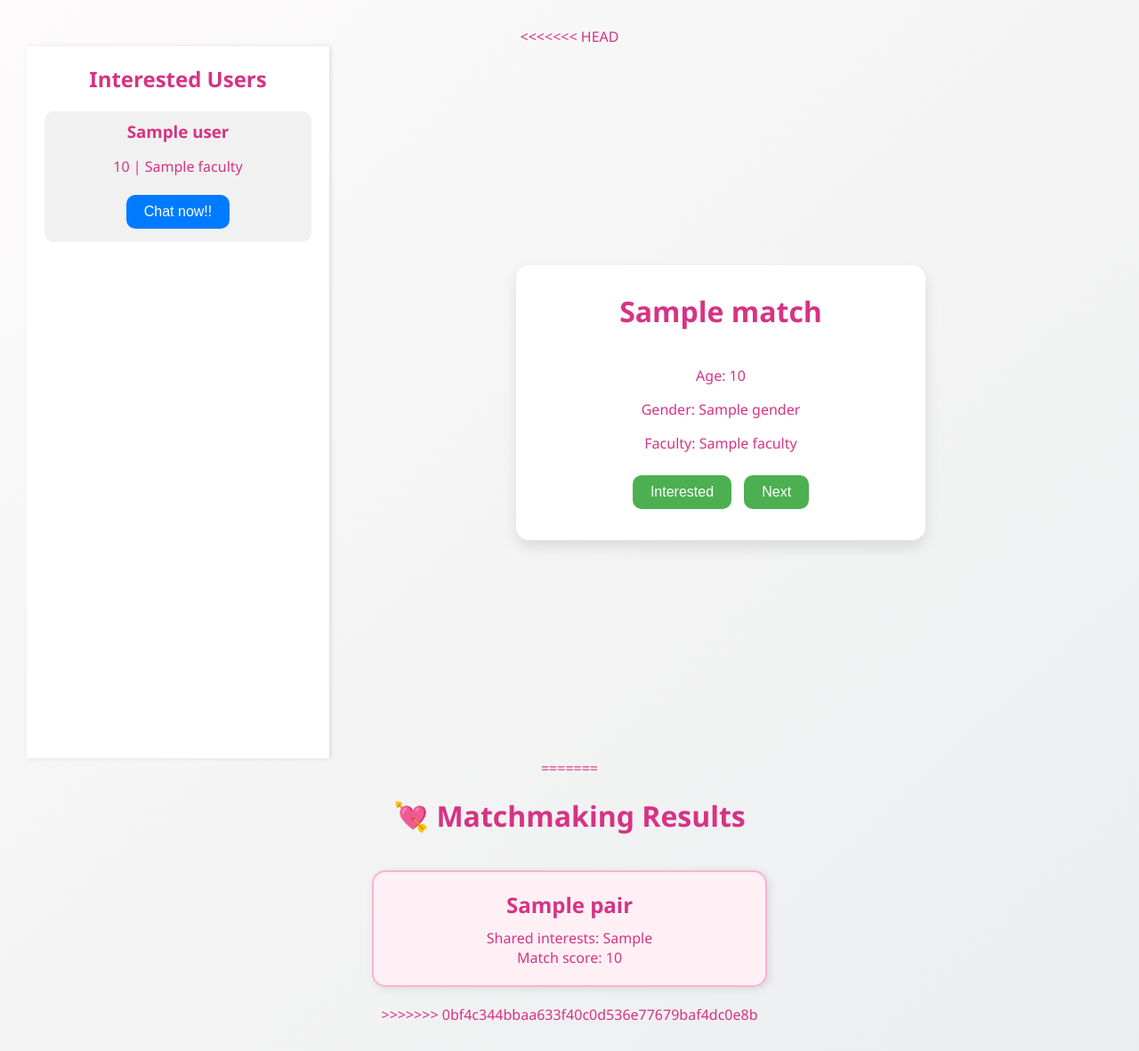
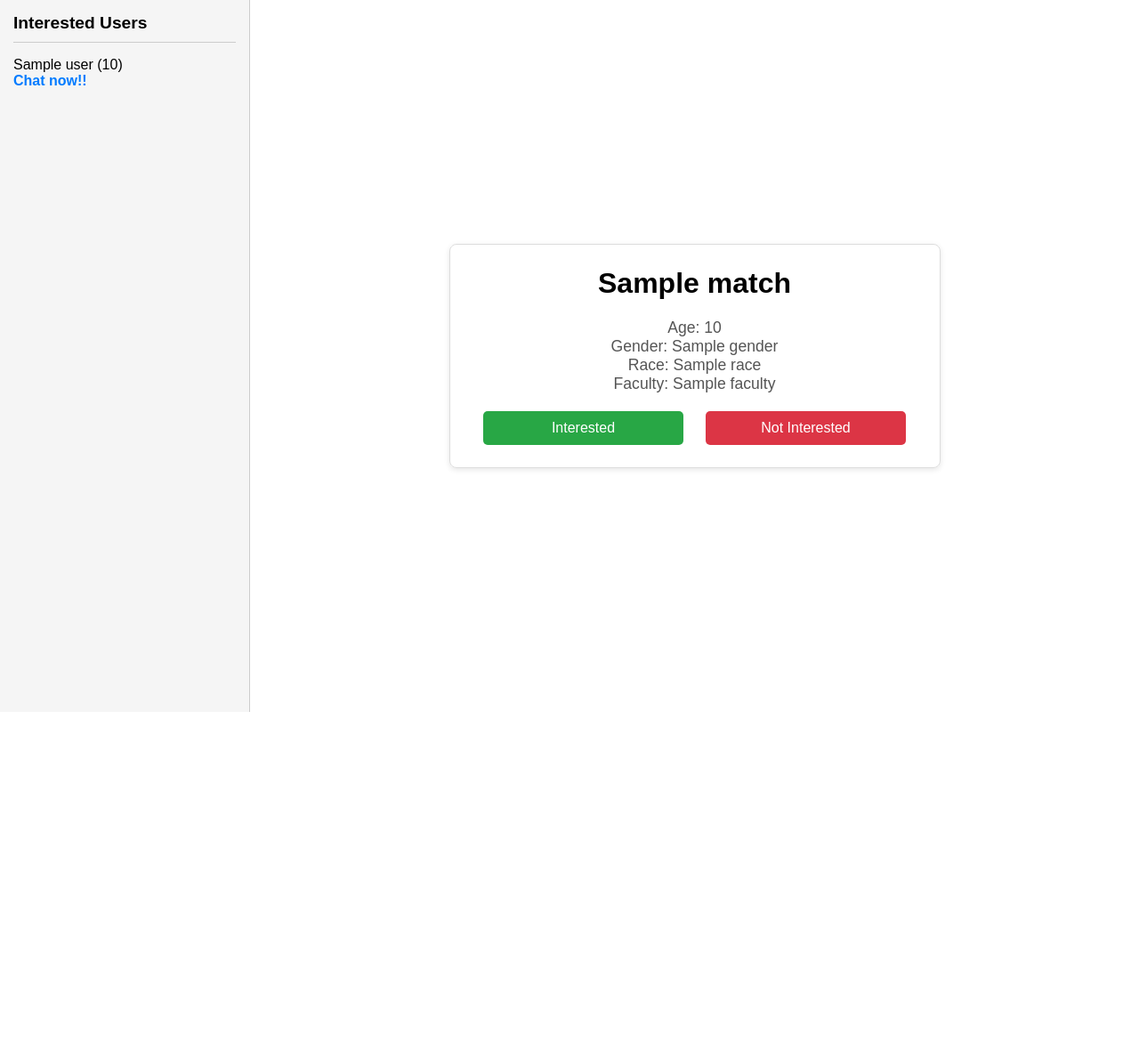
Before and after one commit to LohJian/ForMchat, a Flask app: template templates/matches.html in a window 1280 px wide. Shown: the whole page at 89% size. After the commit the page ends 800 px from the top, so only its background shows below. Run offline with Flask 3, Linux system fonts and the light colour scheme; the template is opened without the code that fills it: most values are stand-ins (such as "Sample title", 1, 10 or a date in 2020).

Commit message:
finalised matching algo and chat system

```diff
--- a/app.py
+++ b/app.py
@@ -3,7 +3,14 @@ import sqlite3
 
 app = Flask(__name__)
 
-local_user = {"id": 99, "name": "Yu Zhe", "age": 21, "gender": "Male", "faculty": "Computing"}
+local_user = {
+    "id": 99,
+    "name": "Yu Zhe",
+    "age": 21,
+    "gender": "Male",
+    "faculty": "Computing",
+    "race": "Chinese"
+}
 
 def get_db_connection():
     conn = sqlite3.connect('users.db')
@@ -12,31 +19,56 @@ def get_db_connection():
 
 @app.route('/')
 def home():
-    return redirect(url_for('show_match', index=0))
+    return redirect(url_for('show_match'))
 
-@app.route('/matches/<int:index>')
-def show_match(index):
+@app.route('/matches')
+def show_match():
     conn = get_db_connection()
-    users = conn.execute("SELECT * FROM users WHERE gender = 'Female'").fetchall()
-    total = len(users)
-    if index >= total:
-        return redirect(url_for('show_match', index=0))
-    match = users[index]
-    likes = conn.execute("SELECT liked_id FROM likes WHERE liker_id = ?", (local_user['id'],)).fetchall()
-    liked_user_ids = {like['liked_id'] for like in likes}
-    already_liked = match['id'] in liked_user_ids
-    liked_users = conn.execute("SELECT * FROM users WHERE id IN ({seq})".format(
-        seq=','.join(['?']*len(liked_user_ids)) if liked_user_ids else '0'), tuple(liked_user_ids)).fetchall() if liked_user_ids else []
+
+    reacted_users = conn.execute(
+        "SELECT liked_id FROM likes WHERE liker_id = ? UNION SELECT disliked_id FROM dislikes WHERE disliker_id = ?",
+        (local_user['id'], local_user['id'])
+    ).fetchall()
+    reacted_ids = [row[0] for row in reacted_users]
+
+    if reacted_ids:
+        reacted_filter = "AND id NOT IN ({})".format(','.join(['?'] * len(reacted_ids)))
+    else:
+        reacted_filter = ""
+
+    query = f"""
+        SELECT * FROM users
+        WHERE id != ?
+        {reacted_filter}
+        AND ABS(age - ?) <= 5
+        LIMIT 1
+    """
+
+    params = [local_user['id']] + reacted_ids + [local_user['age']] if reacted_ids else [local_user['id'], local_user['age']]
+    match = conn.execute(query, params).fetchone()
+
+    liked_users = conn.execute(
+        "SELECT * FROM users WHERE id IN (SELECT liked_id FROM likes WHERE liker_id = ?)",
+        (local_user['id'],)
+    ).fetchall()
     conn.close()
-    return render_template('matches.html', match=match, index=index, total=total, already_liked=already_liked, liked_users=liked_users)
+    return render_template('matches.html', match=match, liked_users=liked_users)
 
-@app.route('/like/<int:liked_id>/<int:index>', methods=['POST'])
-def like_user(liked_id, index):
+@app.route('/like/<int:liked_id>', methods=['POST'])
+def like_user(liked_id):
     conn = get_db_connection()
     conn.execute("INSERT OR IGNORE INTO likes (liker_id, liked_id) VALUES (?, ?)", (local_user['id'], liked_id))
     conn.commit()
     conn.close()
-    return redirect(url_for('show_match', index=index + 1))
+    return redirect(url_for('show_match'))
+
+@app.route('/dislike/<int:disliked_id>', methods=['POST'])
+def dislike_user(disliked_id):
+    conn = get_db_connection()
+    conn.execute("INSERT OR IGNORE INTO dislikes (disliker_id, disliked_id) VALUES (?, ?)", (local_user['id'], disliked_id))
+    conn.commit()
+    conn.close()
+    return redirect(url_for('show_match'))
 
 @app.route('/chat/<int:other_user_id>', methods=['GET', 'POST'])
 def chat(other_user_id):
@@ -46,6 +78,7 @@ def chat(other_user_id):
     if not other_user:
         conn.close()
         return "User not found", 404
+
     if request.method == 'POST':
         msg = request.form['message']
         if msg.strip():
@@ -54,6 +87,7 @@ def chat(other_user_id):
                 (user['id'], other_user_id, msg)
             )
             conn.commit()
+
     chat_history = conn.execute(
         "SELECT sender_id, receiver_id, message, timestamp FROM messages WHERE (sender_id = ? AND receiver_id = ?) OR (sender_id = ? AND receiver_id = ?) ORDER BY timestamp",
         (user['id'], other_user_id, other_user_id, user['id'])
--- a/templates/matches.html
+++ b/templates/matches.html
@@ -1,177 +1,137 @@
 <!DOCTYPE html>
 <html lang="en">
 <head>
-<<<<<<< HEAD
-    <meta charset="UTF-8">
-    <title>Find Your Match</title>
+  <meta charset="UTF-8" />
+  <title>Matches</title>
   <style>
     body {
+      font-family: Arial, sans-serif;
+      display: flex;
       margin: 0;
-            font-family: Arial, sans-serif;
-            background: linear-gradient(to bottom right, #fdfbfb, #ebedee);
-        }
-        .container {
-            display: flex;
+      padding: 0;
       height: 100vh;
     }
     .sidebar {
-            width: 300px;
-            background-color: #ffffff;
-            box-shadow: 2px 0 5px rgba(0,0,0,0.1);
-            padding: 20px;
+      width: 250px;
+      background: #f5f5f5;
+      border-right: 1px solid #ccc;
+      padding: 15px;
       overflow-y: auto;
     }
     .sidebar h2 {
       margin-top: 0;
+      font-size: 1.2em;
+      border-bottom: 1px solid #ccc;
+      padding-bottom: 10px;
     }
-        .sidebar .user {
-            padding: 10px;
-            margin-bottom: 15px;
-            background-color: #f1f1f1;
-            border-radius: 10px;
+    .sidebar ul {
+      list-style: none;
+      padding: 0;
     }
-        .sidebar .user h3 {
-            margin: 0;
+    .sidebar li {
+      margin-bottom: 12px;
+      padding-bottom: 8px;
+      border-bottom: 1px solid #ddd;
     }
-        .sidebar .user form {
-            margin-top: 5px;
+    .sidebar li:last-child {
+      border-bottom: none;
     }
-        .main {
-            flex: 1;
+    .sidebar a {
+      text-decoration: none;
+      color: #007bff;
+      font-weight: bold;
+    }
+    .content {
+      flex-grow: 1;
+      padding: 30px;
       display: flex;
       flex-direction: column;
+      justify-content: center;
       align-items: center;
-            justify-content: center;
-            padding: 40px;
+      background: #fff;
     }
-        .profile-card {
-            background-color: #ffffff;
-            padding: 30px;
-            border-radius: 15px;
-            box-shadow: 0 8px 16px rgba(0,0,0,0.1);
+    .match-card {
+      border: 1px solid #ddd;
+      padding: 25px;
+      width: 100%;
+      max-width: 500px;
+      box-shadow: 0 2px 6px rgba(0,0,0,0.1);
+      border-radius: 8px;
       text-align: center;
-            width: 400px;
     }
-        .profile-card h1 {
+    .match-card h1 {
       margin-top: 0;
+      font-size: 2em;
     }
-        .actions {
+    .match-info {
+      margin: 15px 0;
+      font-size: 1.1em;
+      color: #555;
+    }
+    form {
       margin-top: 20px;
+      display: flex;
+      justify-content: space-around;
     }
-        .actions form {
-            display: inline-block;
+    button {
+      padding: 10px 20px;
+      border: none;
+      font-size: 1em;
+      border-radius: 5px;
+      cursor: pointer;
+      width: 45%;
     }
-        .btn {
-            padding: 10px 20px;
-            border-radius: 10px;
-            border: none;
-            background-color: #4CAF50;
+    button.interested {
+      background-color: #28a745;
       color: white;
-            font-size: 16px;
-            cursor: pointer;
-            margin: 5px;
     }
-        .btn:hover {
-            background-color: #45a049;
+    button.not-interested {
+      background-color: #dc3545;
+      color: white;
     }
-        .chat-btn {
-            background-color: #007bff;
-        }
-        .chat-btn:hover {
-            background-color: #0056b3;
+    .no-match {
+      font-size: 1.3em;
+      color: #888;
+      font-style: italic;
     }
   </style>
 </head>
 <body>
-    <div class="container">
   <div class="sidebar">
     <h2>Interested Users</h2>
+    {% if liked_users %}
+      <ul>
         {% for user in liked_users %}
-                <div class="user">
-                    <h3>{{ user.name }}</h3>
-                    <p>{{ user.age }} | {{ user.faculty }}</p>
-                    <form action="{{ url_for('chat', other_user_id=user.id) }}">
-                        <button class="btn chat-btn">Chat now!!</button>
+          <li>
+            {{ user.name }} ({{ user.age }})<br />
+            <a href="{{ url_for('chat', other_user_id=user.id) }}">Chat now!!</a>
+          </li>
+        {% endfor %}
+      </ul>
+    {% else %}
+      <p>No interested users yet.</p>
+    {% endif %}
+  </div>
+
+  <div class="content">
+    {% if match %}
+      <div class="match-card">
+        <h1>{{ match.name }}</h1>
+        <div class="match-info">
+          Age: {{ match.age }}<br />
+          Gender: {{ match.gender }}<br />
+          Race: {{ match.race }}<br />
+          Faculty: {{ match.faculty }}
+        </div>
+
+        <form action="{{ url_for('like_user', liked_id=match.id) }}" method="post">
+          <button type="submit" name="reaction" value="interested" class="interested">Interested</button>
+          <button type="submit" name="reaction" value="not_interested" class="not-interested">Not Interested</button>
         </form>
       </div>
-            {% endfor %}
-        </div>
-        <div class="main">
-            <div class="profile-card">
-                <h1>{{ match.name }}</h1>
-                <p>Age: {{ match.age }}</p>
-                <p>Gender: {{ match.gender }}</p>
-                <p>Faculty: {{ match.faculty }}</p>
-                <div class="actions">
-                    {% if not already_liked %}
-                        <form action="{{ url_for('like_user', liked_id=match.id, index=index) }}" method="post">
-                            <button class="btn">Interested</button>
-                        </form>
     {% else %}
-                        <p>You're already interested!</p>
+      <p class="no-match">No more matches to show right now. Check back later!</p>
     {% endif %}
-                    <form action="{{ url_for('show_match', index=(index + 1) % total) }}" method="get">
-                        <button class="btn">Next</button>
-                    </form>
-                </div>
-            </div>
-        </div>
   </div>
 </body>
 </html>
-=======
-  <meta charset="UTF-8">
-  <title>💕 Matchmaker Results</title>
-  <style>
-    body {
-      font-family: 'Segoe UI', sans-serif;
-      background-color: #ffe6f0;
-      color: #d63384;
-      text-align: center;
-      padding: 30px;
-    }
-
-    h1 {
-      color: #d63384;
-      margin-bottom: 40px;
-    }
-
-    .match-card {
-      background-color: #fff0f6;
-      border: 2px solid #f8b3d0;
-      border-radius: 15px;
-      padding: 20px;
-      margin: 20px auto;
-      width: 80%;
-      max-width: 400px;
-      box-shadow: 2px 2px 10px rgba(0, 0, 0, 0.1);
-    }
-
-    .match-card h2 {
-      margin: 0;
-      font-size: 1.5em;
-    }
-
-    .shared {
-      font-size: 1em;
-      margin-top: 10px;
-    }
-  </style>
-</head>
-<body>
-
-  <h1>💘 Matchmaking Results</h1>
-
-  {% for match in matches %}
-    <div class="match-card">
-      <h2>{{ match.pair }}</h2>
-      <div class="shared">
-        Shared interests: {{ match.shared_interests | join(", ") }}<br>
-        Match score: {{ match.score }}
-      </div>
-    </div>
-  {% endfor %}
-
-</body>
-</html>
->>>>>>> 0bf4c344bbaa633f40c0d536e77679baf4dc0e8b
```
Also changed, not shown: create_dislikes_table.py (added, +18 -0 lines), insert_fake_users.py (added, +67 -0 lines), templates/chat.html (+60 -28 lines), update_users_table.py (added, +22 -0 lines), users.db. Lines whose indentation alone changed are shown as unchanged.
